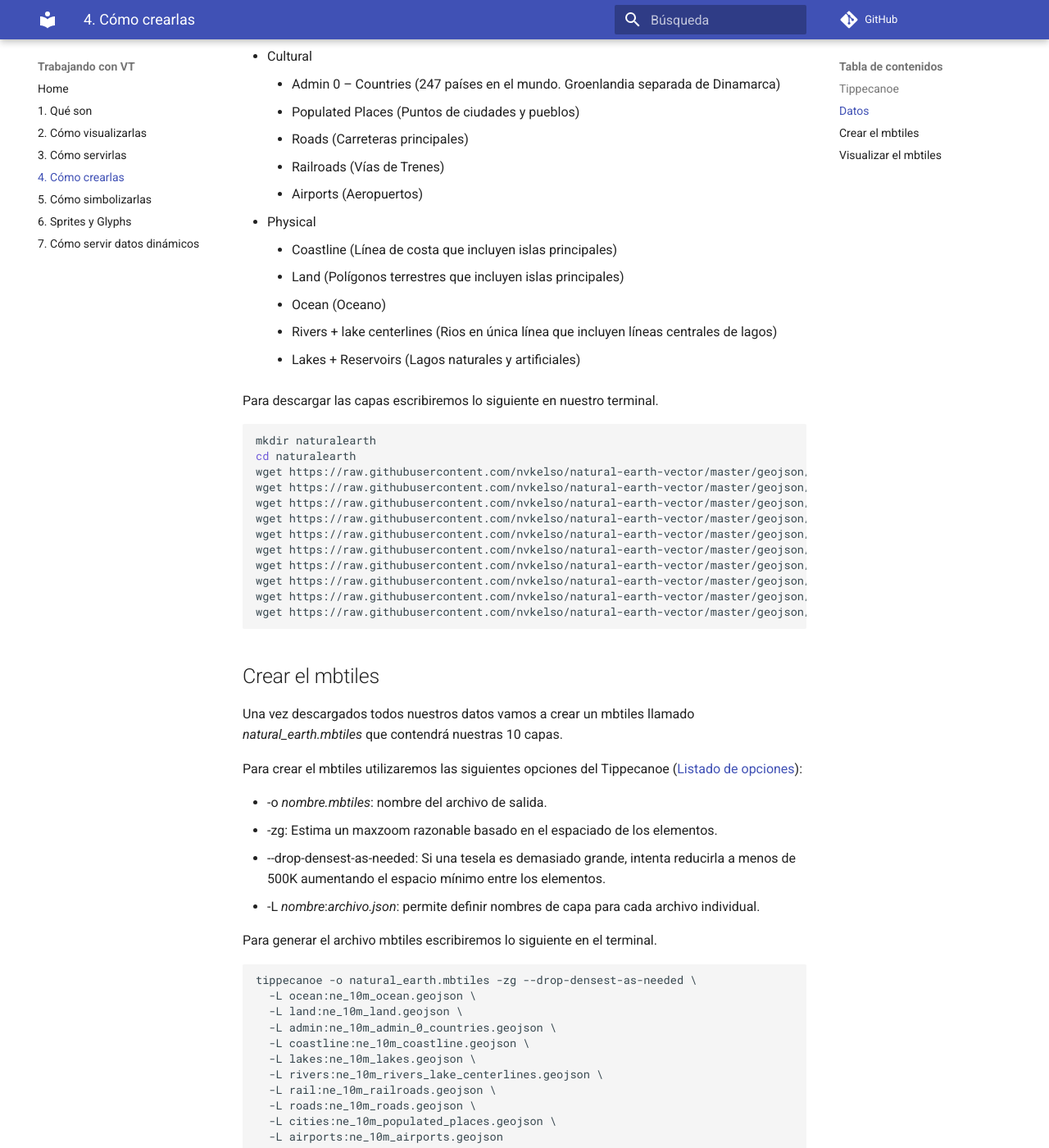
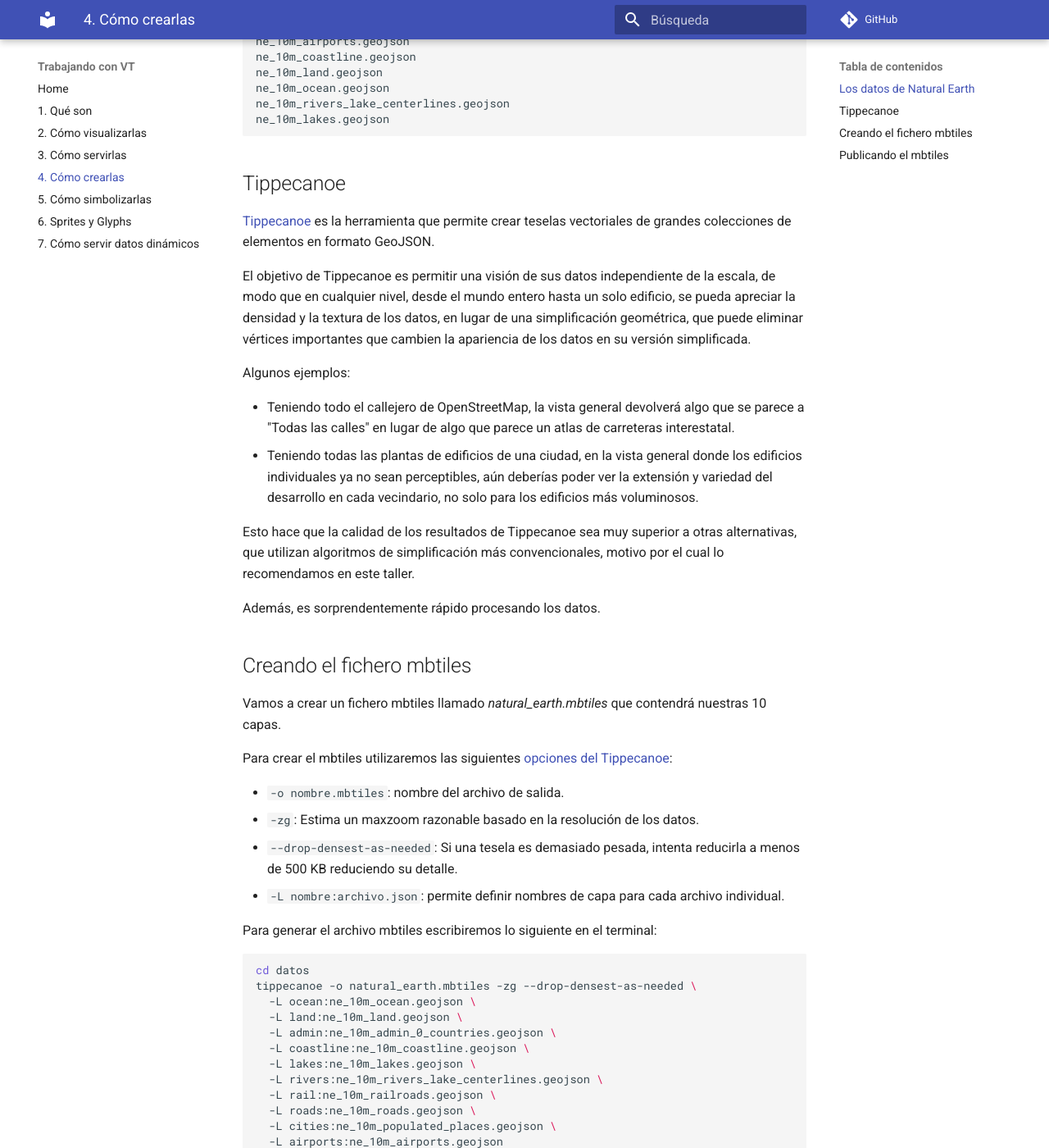
Before and after one commit to geoinquiets/taller-vt, an MkDocs documentation site: the page built from docs/4_tippecanoe.md, in a window 1280 px wide and 1400 px high, scrolled down 897 px. Shown: the whole window at 82% size. Built offline with MkDocs 1.6.1 and Material for MkDocs 9.7.7, drawn with Linux system fonts in a browser that asks for light colours; comment, search, counter and statistics services are not loaded; old or Windows-style settings are respelled for this version of MkDocs; some of the changed text lies outside the part shown.

Commit message:
Revisado apartado 4

````diff
--- a/docs/4_tippecanoe.md
+++ b/docs/4_tippecanoe.md
@@ -1,25 +1,13 @@
 # Cómo crear teselas vectoriales
 
-## Tippecanoe
+## Los datos de Natural Earth
 
-Herramienta que permite crear tesalas vectoriales de colecciones grandes (o pequeñas) de elementos GeoJSON, Geobuf o CSV.
+En el apartado de descargas de [Natural Earth](http://www.naturalearthdata.com/) hay varios conjuntos de datos
+en formato Shapefile, según la escala. En el taller trabajaremos con un subconjunto de los datos de la escala 1:10M
+(1:10.000.000). Para ahorrarnos la transformación de Shapefile a GeoJSON, utilizaremos los datos procedentes de
+[https://github.com/nvkelso/natural-earth-vector/](https://github.com/nvkelso/natural-earth-vector/tree/master/geojson).
 
-El objetivo de Tippecanoe es permitir una visión de sus datos independiente de la escala, de modo que en cualquier nivel desde el mundo entero hasta un solo edificio, podamos ver la densidad y la textura de los datos en lugar de una simplificación para eliminar características supuestamente sin importancia o agrupándolos o agregándolos.
-
-Algunos ejemplos:
-
-- Si le da todo OpenStreetMap y alejas la vista, le devolverá algo que se parece a "Todas las calles" en lugar de algo que parece un atlas de carretera interestatal.
-
-- Si le das todas las huellas de edificios en Los Ángeles y alejas la vista lo suficiente como para que la mayoría de los edificios individuales ya no sean perceptibles, aún deberías poder ver la extensión y variedad del desarrollo en cada vecindario, no solo en los edificios más grandes del centro.
-
-
-## Datos
-
-Descageremos algunos datos de [Natural Earth](http://www.naturalearthdata.com/) en nuestra carpeta de datos. En el apartado de descargas de Natural Earth hay varios conjuntos de datos (en formato Shapefile) según la escala.
-
-En el taller trabajaremos con un subconjunto de los datos de la escala 1:10m (1:10.000.000). Para ahorrarnos la transformación de Shapefile a GeoJSON utilizaremos los datos procedentes de [https://github.com/nvkelso/natural-earth-vector/](https://github.com/nvkelso/natural-earth-vector/tree/master/geojson)
-
-Descagaremos las siguientes capas:
+En concreto usaremos las siguientes capas:
 
 * Cultural
     * Admin 0 – Countries (247 países en el mundo. Groenlandia separada de Dinamarca)
@@ -34,37 +22,61 @@
     * Rivers + lake centerlines (Rios en única línea que incluyen líneas centrales de lagos)
     * Lakes + Reservoirs (Lagos naturales y artificiales)
 
-Para descargar las capas escribiremos lo siguiente en nuestro terminal.
+Las capas ya descargadas se encuentran en `taller-vt/datos/naturalearth`:
 
 ```bash
-mkdir naturalearth
-cd naturalearth
-wget https://raw.githubusercontent.com/nvkelso/natural-earth-vector/master/geojson/ne_10m_admin_0_countries.geojson
-wget https://raw.githubusercontent.com/nvkelso/natural-earth-vector/master/geojson/ne_10m_populated_places.geojson
-wget https://raw.githubusercontent.com/nvkelso/natural-earth-vector/master/geojson/ne_10m_roads.geojson
-wget https://raw.githubusercontent.com/nvkelso/natural-earth-vector/master/geojson/ne_10m_railroads.geojson
-wget https://raw.githubusercontent.com/nvkelso/natural-earth-vector/master/geojson/ne_10m_airports.geojson
-wget https://raw.githubusercontent.com/nvkelso/natural-earth-vector/master/geojson/ne_10m_coastline.geojson
-wget https://raw.githubusercontent.com/nvkelso/natural-earth-vector/master/geojson/ne_10m_land.geojson
-wget https://raw.githubusercontent.com/nvkelso/natural-earth-vector/master/geojson/ne_10m_ocean.geojson
-wget https://raw.githubusercontent.com/nvkelso/natural-earth-vector/master/geojson/ne_10m_rivers_lake_centerlines.geojson
-wget https://raw.githubusercontent.com/nvkelso/natural-earth-vector/master/geojson/ne_10m_lakes.geojson
+ne_10m_admin_0_countries.geojson
+ne_10m_populated_places.geojson
+ne_10m_roads.geojson
+ne_10m_railroads.geojson
+ne_10m_airports.geojson
+ne_10m_coastline.geojson
+ne_10m_land.geojson
+ne_10m_ocean.geojson
+ne_10m_rivers_lake_centerlines.geojson
+ne_10m_lakes.geojson
 ```
 
-## Crear el mbtiles
 
-Una vez descargados todos nuestros datos vamos a crear un mbtiles llamado *natural_earth.mbtiles* que contendrá nuestras 10 capas.
+## Tippecanoe
 
-Para crear el mbtiles utilizaremos las siguientes opciones del Tippecanoe ([Listado de opciones](https://github.com/mapbox/tippecanoe#options)):
+[Tippecanoe](https://github.com/mapbox/tippecanoe) es la herramienta que permite crear teselas vectoriales de
+grandes colecciones de elementos en formato GeoJSON.
 
-* -o *nombre.mbtiles*: nombre del archivo de salida.
-* -zg: Estima un maxzoom razonable basado en el espaciado de los elementos.
-* --drop-densest-as-needed: Si una tesela es demasiado grande, intenta reducirla a menos de 500K aumentando el espacio mínimo entre los elementos.
-* -L *nombre*:*archivo.json*: permite definir nombres de capa para cada archivo individual.
+El objetivo de Tippecanoe es permitir una visión de sus datos independiente de la escala, de modo que en cualquier
+nivel, desde el mundo entero hasta un solo edificio, se pueda apreciar la densidad y la textura de los datos, en
+lugar de una simplificación geométrica, que puede eliminar vértices importantes que cambien la apariencia de los datos
+en su versión simplificada.
 
-Para generar el archivo mbtiles escribiremos lo siguiente en el terminal.
+Algunos ejemplos:
 
-```
+* Teniendo todo el callejero de OpenStreetMap, la vista general devolverá algo que se parece a
+"Todas las calles" en lugar de algo que parece un atlas de carreteras interestatal.
+* Teniendo todas las plantas de edificios de una ciudad, en la vista general donde los edificios individuales ya no
+sean perceptibles, aún deberías poder ver la extensión y variedad del desarrollo en cada vecindario,
+no solo para los edificios más voluminosos.
+
+Esto hace que la calidad de los resultados de Tippecanoe sea muy superior a otras alternativas, que utilizan algoritmos
+de simplificación más convencionales, motivo por el cual lo recomendamos en este taller.
+
+Además, es sorprendentemente rápido procesando los datos.
+
+
+## Creando el fichero mbtiles
+
+Vamos a crear un fichero mbtiles llamado *natural_earth.mbtiles* que contendrá nuestras 10 capas.
+
+Para crear el mbtiles utilizaremos las siguientes [opciones del Tippecanoe](https://github.com/mapbox/tippecanoe#options):
+
+* `-o nombre.mbtiles`: nombre del archivo de salida.
+* `-zg`: Estima un maxzoom razonable basado en la resolución de los datos.
+* `--drop-densest-as-needed`: Si una tesela es demasiado pesada, intenta reducirla a menos de 500 KB reduciendo su detalle.
+* `-L nombre:archivo.json`: permite definir nombres de capa para cada archivo individual.
+
+Para generar el archivo mbtiles escribiremos lo siguiente en el terminal:
+
+```bash
+cd datos
 tippecanoe -o natural_earth.mbtiles -zg --drop-densest-as-needed \
   -L ocean:ne_10m_ocean.geojson \
   -L land:ne_10m_land.geojson \
@@ -78,22 +90,41 @@
   -L airports:ne_10m_airports.geojson
 ```
 
-## Visualizar el mbtiles
+## Publicando el mbtiles
 
-Utilizaremos el TileServer para visualizar el mbtiles creado con el Tippecanoe. Para ello escribimos lo siguiente en el terminal:
+Añadiremos el mbtiles a `Tileserver GL` igual que hicimos con los edificios de Barcelona:
 
 ```
-mv natural_earth.mbtiles ../servidor/data
-cd ../servidor
-npx tileserver-gl-light data/natural_earth.mbtiles -p 8181
+mv natural_earth.mbtiles ../tileserver/data
+cd ../tileserver
 ```
 
-Abrir el navegador y escribir http://localhost:8181 y comprobar que aparece la página del TileServer con nuestro mbtiles
+Editamos `config.json` y añadimos la nueva capa:
+
+```json hl_lines="28 29 30"
+{
+  ...
+  "data": {
+    "v3": {
+      "mbtiles": "barcelona.mbtiles"
+    },
+    "buildings": {
+      "mbtiles": "buildings.mbtiles"
+    },
+    "natural_earth": {
+      "mbtiles": "natural_earth.mbtiles"
+    }
+  }
+}
+```
+
+Abrir el navegador y escribir http://localhost:8081 y comprobar que aparece la página del TileServer con nuestro mbtiles:
 
 ![TileServer GL Light](img/mbtiles_tippecanoe.png)
-*TileServer GL Light*
 
-Apretar el botón de **Inspect** y comprobar que en el mapa aparecen todas las capas agregadas al mbtiles
+Hacer click en el botón de **Inspect** y comprobar que en el mapa aparecen todas las capas agregadas al mbtiles:
 
 ![Mbtiles Natural Earth](img/natural_earth_mbtiles.png)
-*Mbtiles Natural Earth*
+
+Así pues, una tesela vectorial contiene varias "capas" internamente. En una regla de simbolización, deberá indicarse
+tanto origen de datos (`"source": "natural_earth"`), como la capa dentro de la tesela (`"source_layer": "roads"`).
````
